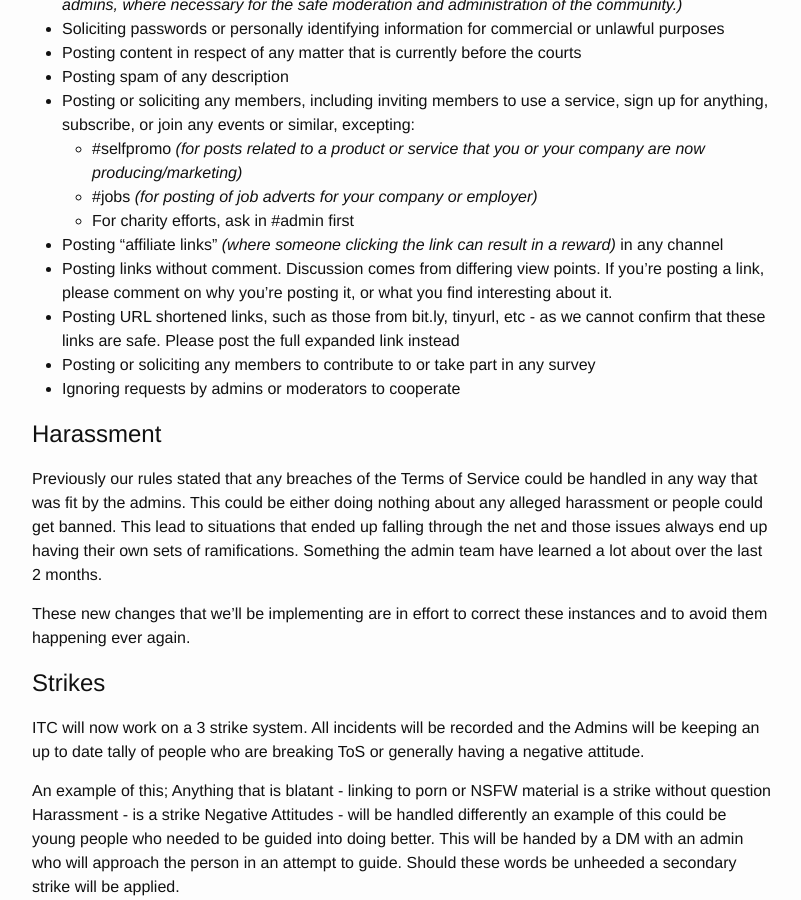
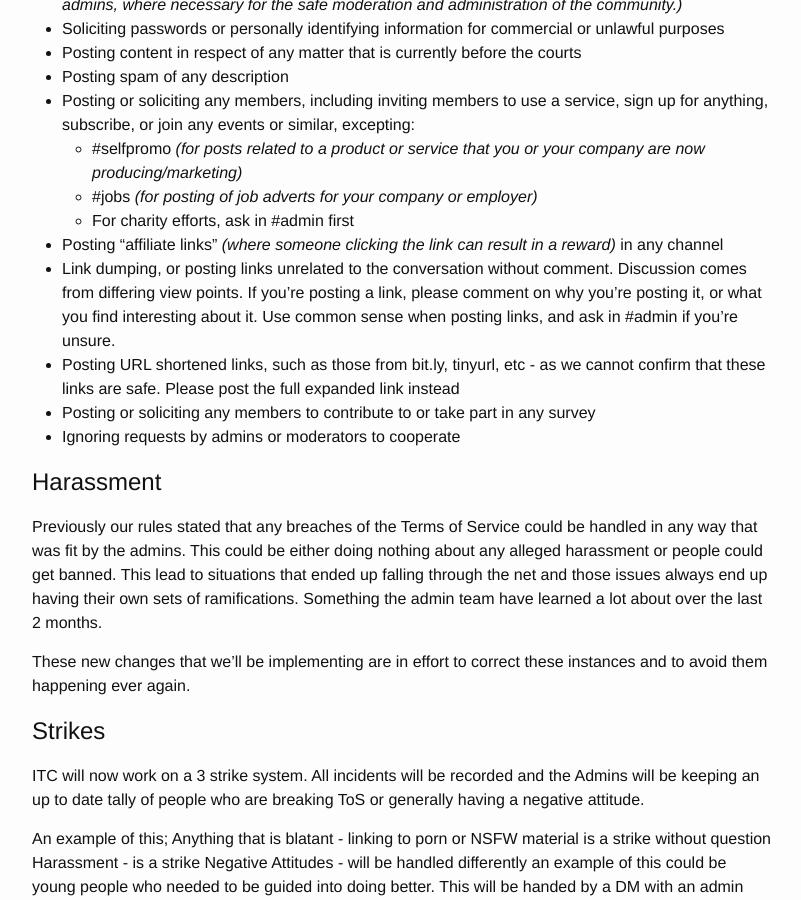
Before and after one commit to IrishTechCommunity/irishtechcommunity.github.io, a Jekyll site: the page built from codeofconduct.md, in a window 1280 px wide and 900 px high, scrolled down 1906 px. Shown: the whole window, without its empty margins (238-1039 px from the left). Built offline with Jekyll 4.4.1, drawn with Linux system fonts in a browser that asks for light colours.

Commit message:
Further clarify link dumping

```diff
--- a/codeofconduct.md
+++ b/codeofconduct.md
@@ -59,7 +59,7 @@ To be a force of good in the irish tech scene. To be supportive and encouraging
   - #jobs *(for posting of job adverts for your company or employer)*
   - For charity efforts, ask in #admin first
 - Posting "affiliate links" *(where someone clicking the link can result in a reward)* in any channel
-- Posting links without comment. Discussion comes from differing view points. If you're posting a link, please comment on why you're posting it, or what you find interesting about it.
+- Link dumping, or posting links unrelated to the conversation without comment. Discussion comes from differing view points. If you're posting a link, please comment on why you're posting it, or what you find interesting about it. Use common sense when posting links, and ask in #admin if you're unsure.
 - Posting URL shortened links, such as those from bit.ly, tinyurl, etc - as we cannot confirm that these links are safe. Please post the full expanded link instead
 - Posting or soliciting any members to contribute to or take part in any survey
 - Ignoring requests by admins or moderators to cooperate
```
